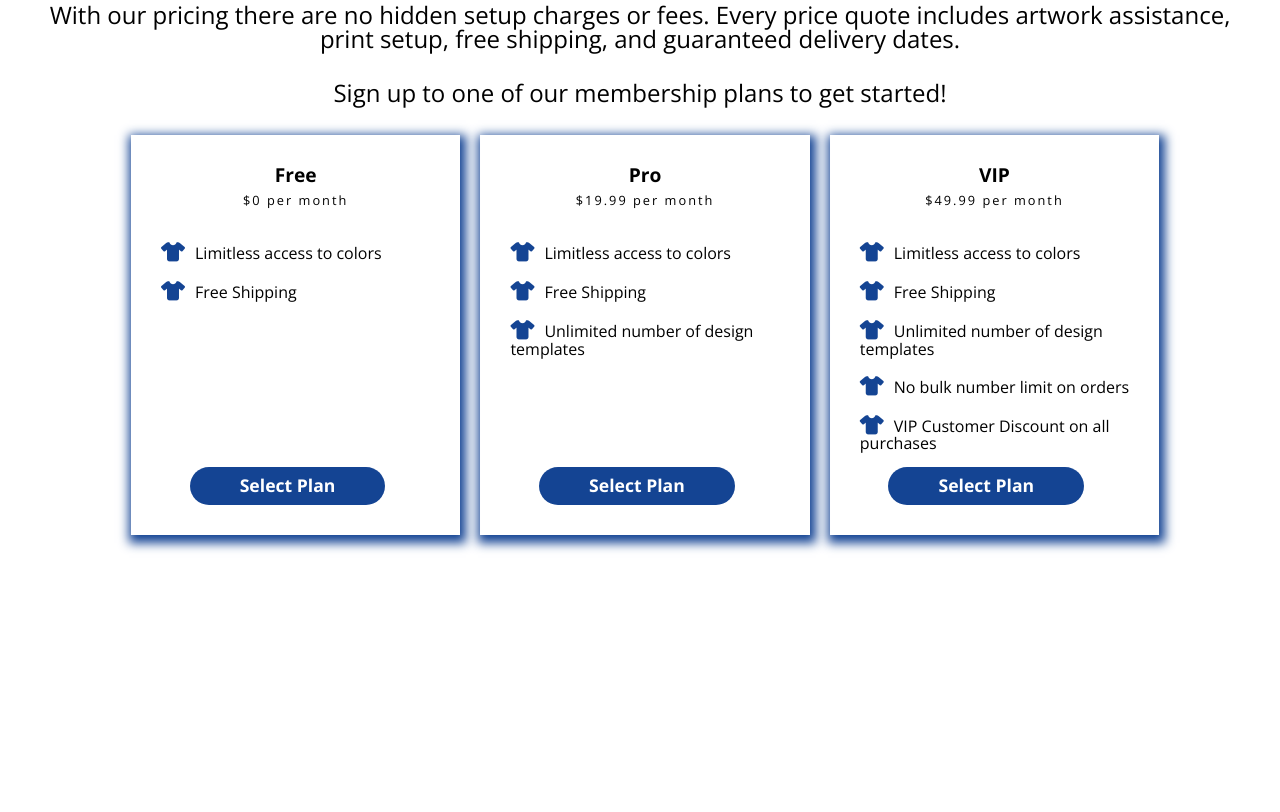
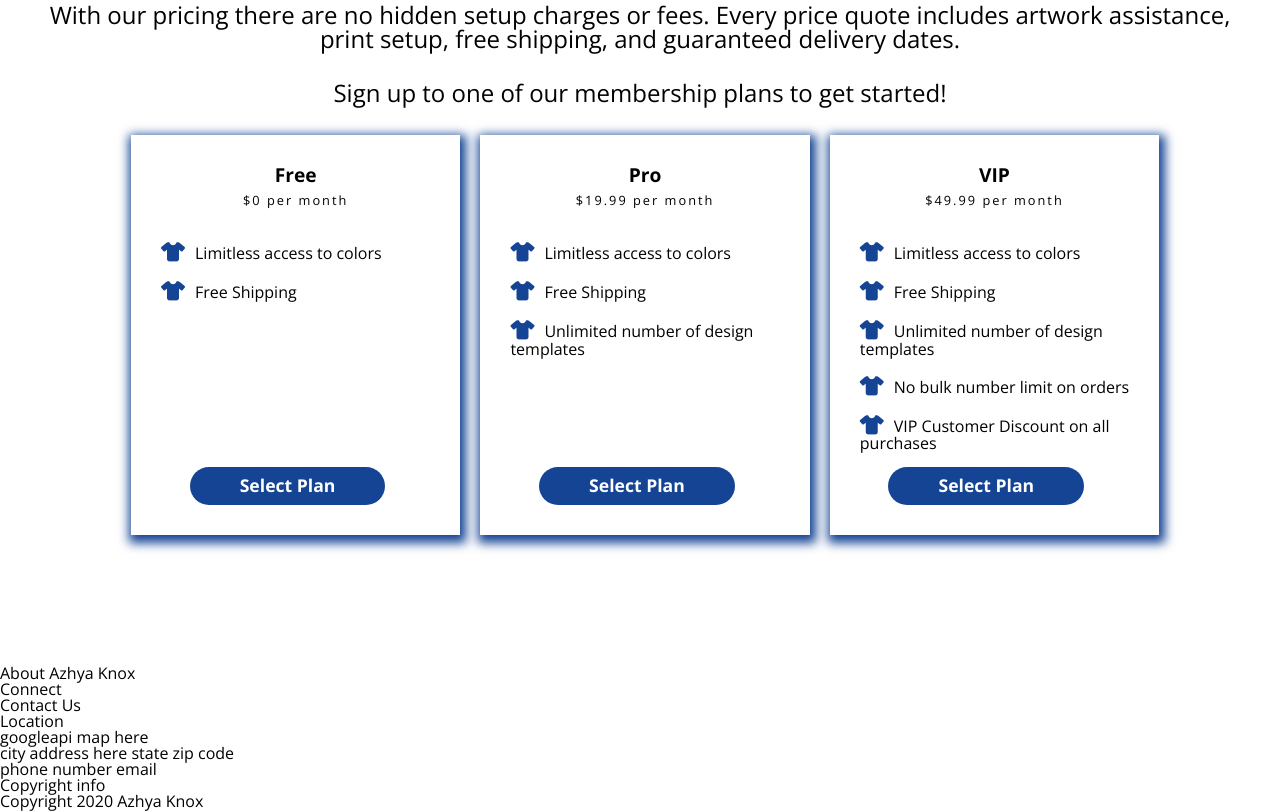
Before and after one commit to aaknox/customink-clone, a plain HTML site: page index.html in a window 1280 px wide. Shown: the part 1109-1921 px from the top of the page. Before the commit the page ends 1774 px from the top, so only its background shows below. Drawn offline with nearby package versions, Linux system fonts and the light colour scheme.

Commit message:
Update index.html

```diff
--- a/index.html
+++ b/index.html
@@ -129,6 +129,45 @@
       </div>
       </div>
     </section>
+    <section id="footer">
+      <div class="head">
+        <nav>
+          <ul>
+            <li>About Azhya Knox</li>
+            <li>Connect</li>
+            <li>Contact Us</li>
+          </ul>
+        </nav>
+      </div>
+      <div class="body">
+        <div class="intro-body">
+
+        </div>
+        <div class="social-body">
+
+        </div>
+        <div class="contact-body">
+          <div class="google-map">
+            <span>Location</span>
+            <div id="map">
+              googleapi map here
+            </div>
+            <address class="office-loc">
+              city
+              address here
+              state zip code
+            </address>
+            <span>phone number</span>
+            <span>email</span>
+          </div>
+
+        </div>
+      </div>
+      <div class="foot">
+        <p class="disclosure">Copyright info</p>
+        <span class="copyright">Copyright 2020 Azhya Knox</span>
+      </div>
+    </section>
     <script src="js/main.js"></script>
   </body>
 </html>
```
